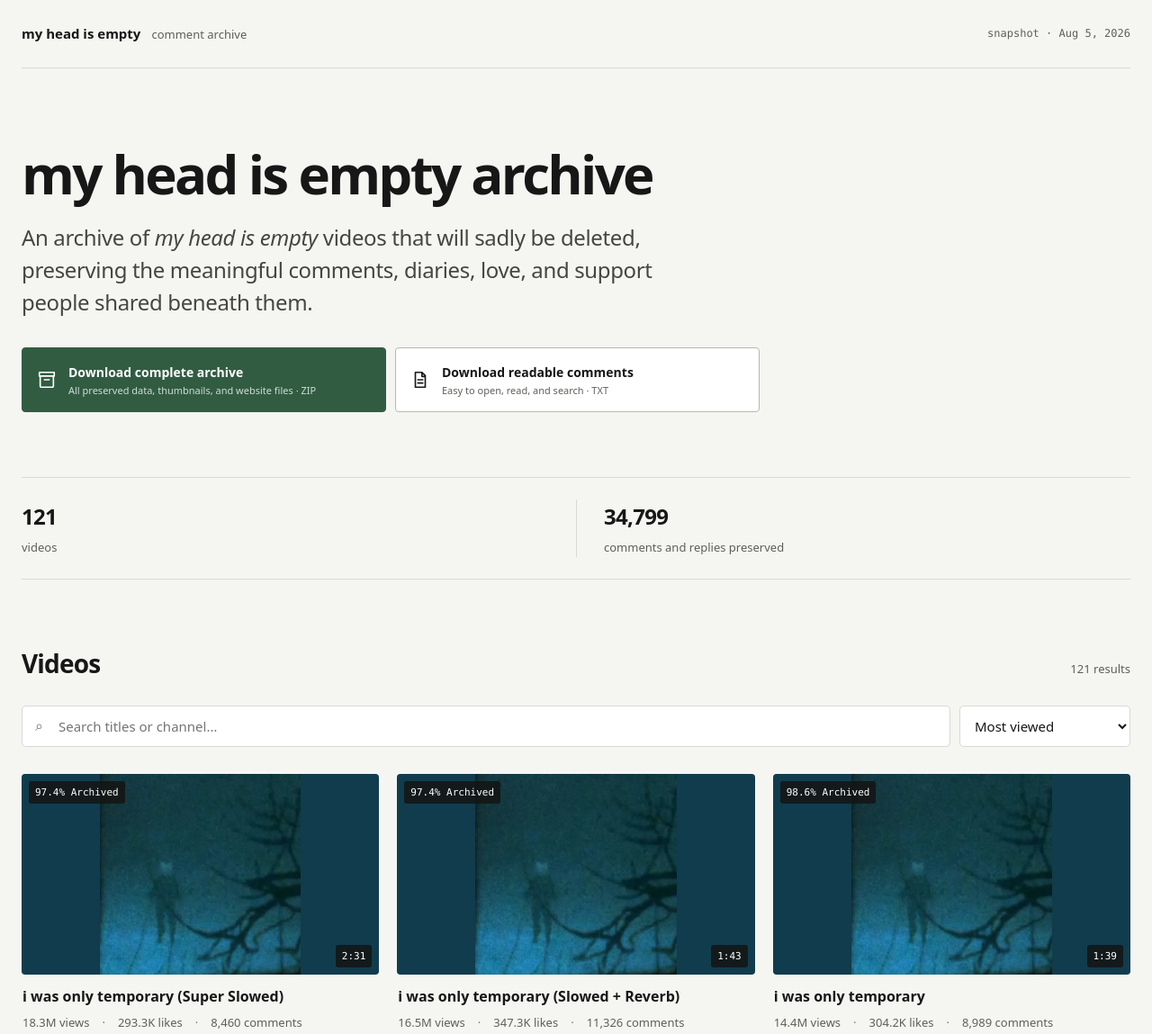
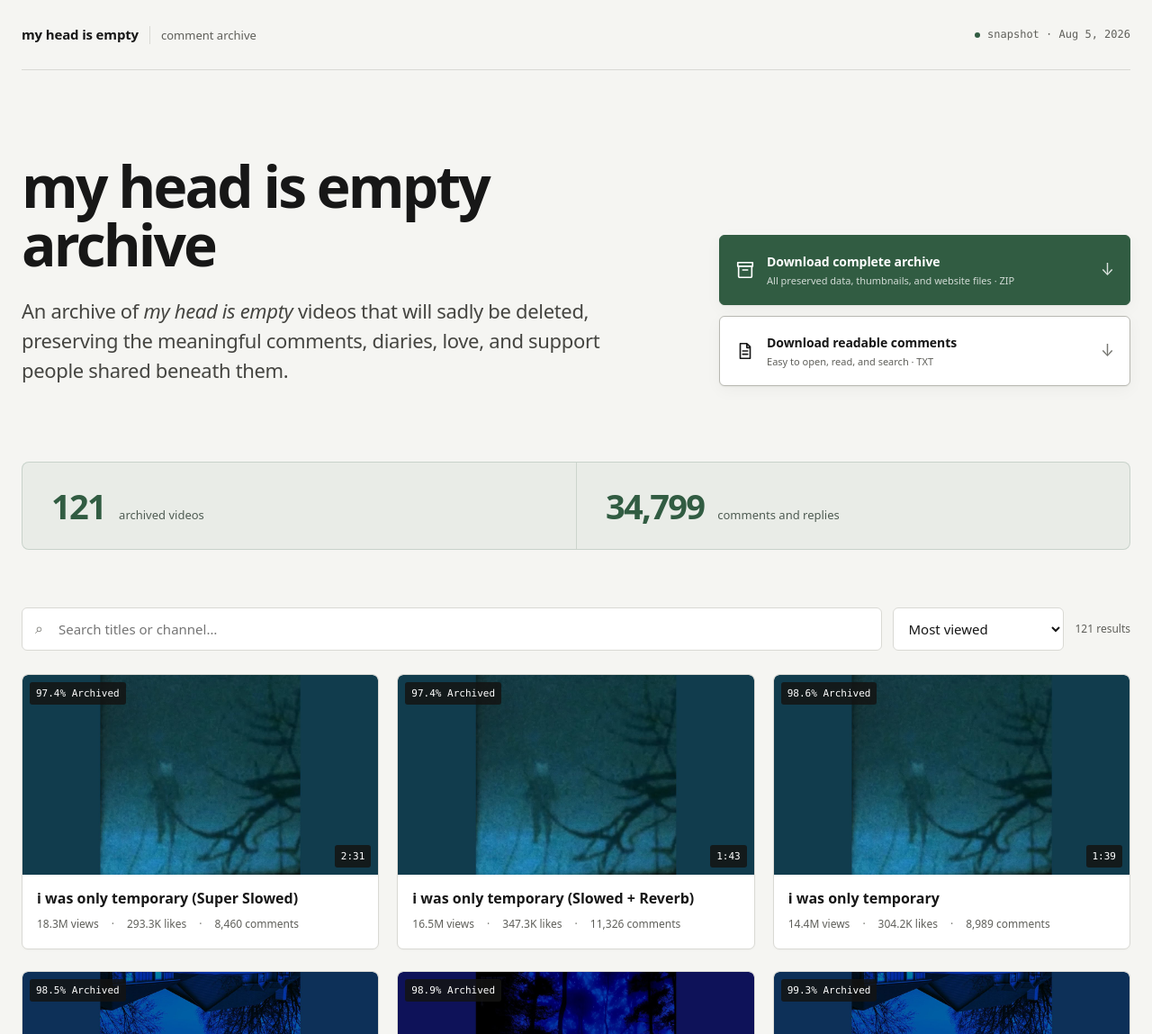
Before and after one commit to c0ntrix/my-head-is-empty-comment-archive, a website: page docs/index.html in a window 1280 px wide. Shown: the top 1149 px of the page at 90% size. Drawn offline with Linux system fonts and the light colour scheme.

Commit message:
design revision

```diff
--- a/docs/app.js
+++ b/docs/app.js
@@ -31,8 +31,10 @@ function renderIndex() {
   const page = element("div");
   page.innerHTML = `
     <section class="hero">
-      <h1>my head is empty archive</h1>
-      <p class="hero-note">An archive of <em>my head is empty</em> videos that will sadly be deleted, preserving the meaningful comments, diaries, love, and support people shared beneath them.</p>
+      <div class="hero-copy">
+        <h1>my head is empty archive</h1>
+        <p class="hero-note">An archive of <em>my head is empty</em> videos that will sadly be deleted, preserving the meaningful comments, diaries, love, and support people shared beneath them.</p>
+      </div>
       <div class="archive-downloads" aria-label="Archive downloads">
         <a class="download-option download-option-primary" href="https://github.com/c0ntrix/my-head-is-empty-comment-archive/archive/refs/heads/main.zip" aria-label="Download the complete archive as a ZIP file">
           <svg viewBox="0 0 24 24" aria-hidden="true"><path d="M4 7.5h16v12.25A1.25 1.25 0 0 1 18.75 21H5.25A1.25 1.25 0 0 1 4 19.75V7.5ZM3 3h18v4.5H3V3Zm6 9h6"/></svg>
@@ -45,17 +47,14 @@ function renderIndex() {
       </div>
     </section>
     <section class="archive-stats" aria-label="Archive totals">
-      ${stat(archiveIndex.totals.videos, "videos")}
-      ${stat(archiveIndex.totals.comments, "comments and replies preserved")}
+      ${stat(archiveIndex.totals.videos, "archived videos")}
+      ${stat(archiveIndex.totals.comments, "comments and replies")}
     </section>
-    <section class="catalogue">
-      <div class="section-head">
-        <div><h2>Videos</h2></div>
-        <span class="result-count" id="result-count"></span>
-      </div>
+    <section class="catalogue" aria-label="Archived videos">
       <div class="controls">
         <label class="search-wrap"><span class="visually-hidden">Search videos</span><input id="video-search" type="search" placeholder="Search titles or channel…" autocomplete="off"></label>
         <label><span class="visually-hidden">Sort videos</span><select id="video-sort"><option value="source">Original order</option><option value="title">Title A–Z</option><option value="views" selected>Most viewed</option><option value="comments">Most comments</option><option value="newest">Newest video</option></select></label>
+        <span class="result-count" id="result-count" aria-live="polite"></span>
       </div>
       <div class="video-grid" id="video-grid"></div>
     </section>`;
--- a/docs/styles.css
+++ b/docs/styles.css
@@ -7,6 +7,9 @@
   --border: #d9d9d4;
   --border-dark: #b8b8b1;
   --accent: #315c42;
+  --accent-dark: #284d36;
+  --surface-muted: #efefe9;
+  --shadow-sm: 0 1px 2px rgba(24, 31, 26, .05), 0 5px 18px rgba(24, 31, 26, .04);
   --sans: system-ui, -apple-system, BlinkMacSystemFont, "Segoe UI", sans-serif;
   --mono: "SFMono-Regular", Consolas, "Liberation Mono", monospace;
 }
@@ -49,7 +52,7 @@ footer {
   display: flex;
   align-items: center;
   justify-content: space-between;
-  min-height: 76px;
+  min-height: 78px;
   border-bottom: 1px solid var(--border);
 }
 
@@ -59,13 +62,17 @@ footer {
   align-items: baseline;
   font-size: 15px;
   font-weight: 650;
+  letter-spacing: -.01em;
   text-decoration: none;
 }
 
 .brand-secondary {
+  padding-left: 12px;
+  border-left: 1px solid var(--border);
   color: var(--secondary);
   font-size: 13px;
   font-weight: 400;
+  letter-spacing: 0;
 }
 
 .snapshot-label,
@@ -76,53 +83,89 @@ footer {
   font-size: 12px;
 }
 
+.snapshot-label {
+  display: flex;
+  gap: 8px;
+  align-items: center;
+}
+
+.snapshot-label::before {
+  width: 6px;
+  height: 6px;
+  border-radius: 50%;
+  background: var(--accent);
+  content: "";
+}
+
 main { min-height: 72vh; }
 h1, h2, h3, p { overflow-wrap: anywhere; }
 
 .hero {
-  max-width: 820px;
-  padding: 86px 0 72px;
+  display: grid;
+  grid-template-columns: minmax(0, 1.2fr) minmax(340px, .8fr);
+  gap: clamp(56px, 7vw, 104px);
+  align-items: end;
+  padding: 96px 0 84px;
 }
 
+.hero-copy { min-width: 0; }
+
 .hero h1 {
-  margin: 0 0 22px;
-  font-size: clamp(36px, 5vw, 60px);
-  font-weight: 560;
+  max-width: 760px;
+  margin: 0 0 24px;
+  font-size: clamp(40px, 5vw, 64px);
+  font-weight: 570;
   letter-spacing: -.045em;
-  line-height: 1.04;
+  line-height: 1.02;
 }
 
 .hero-note {
-  max-width: 740px;
+  max-width: 720px;
   margin: 0;
   color: #454541;
-  font-size: clamp(18px, 2.2vw, 24px);
+  font-size: clamp(18px, 2vw, 22px);
   letter-spacing: -.015em;
-  line-height: 1.5;
+  line-height: 1.52;
 }
 
 .hero-note em { font-style: italic; }
 
 .archive-downloads {
   display: grid;
-  grid-template-columns: repeat(2, minmax(0, 1fr));
-  gap: 10px;
-  margin-top: 32px;
+  grid-template-columns: 1fr;
+  gap: 12px;
+  min-width: 0;
 }
 
 .download-option {
   display: inline-flex;
   gap: 13px;
   align-items: center;
-  min-height: 72px;
-  padding: 13px 16px;
+  min-width: 0;
+  min-height: 78px;
+  padding: 15px 46px 15px 17px;
   border: 1px solid var(--border-dark);
-  border-radius: 4px;
+  border-radius: 6px;
   background: var(--surface);
+  box-shadow: var(--shadow-sm);
+  position: relative;
   text-decoration: none;
+  transition: border-color .16s ease, box-shadow .16s ease, transform .16s ease;
 }
 
-.download-option:hover { border-color: var(--text); }
+.download-option::after {
+  position: absolute;
+  right: 17px;
+  color: var(--quiet);
+  content: "↓";
+  font-size: 18px;
+}
+
+.download-option:hover {
+  border-color: var(--text);
+  box-shadow: 0 2px 4px rgba(24, 31, 26, .07), 0 9px 24px rgba(24, 31, 26, .06);
+  transform: translateY(-1px);
+}
 
 .download-option-primary {
   border-color: var(--accent);
@@ -131,9 +174,11 @@ h1, h2, h3, p { overflow-wrap: anywhere; }
 }
 
 .download-option-primary:hover {
-  border-color: #284d36;
-  background: #284d36;
+  border-color: var(--accent-dark);
+  background: var(--accent-dark);
 }
+
+.download-option-primary::after { color: rgba(255, 255, 255, .82); }
 
 .download-option svg {
   flex: 0 0 auto;
@@ -150,9 +195,12 @@ h1, h2, h3, p { overflow-wrap: anywhere; }
 .download-option strong,
 .download-option small { display: block; }
 
+.download-option span { min-width: 0; }
+
 .download-option strong {
   font-size: 14px;
   font-weight: 620;
+  letter-spacing: -.005em;
 }
 
 .download-option small {
@@ -167,54 +215,60 @@ h1, h2, h3, p { overflow-wrap: anywhere; }
 .archive-stats {
   display: grid;
   grid-template-columns: repeat(2, 1fr);
-  padding: 24px 0;
-  border-top: 1px solid var(--border);
-  border-bottom: 1px solid var(--border);
+  overflow: hidden;
+  border: 1px solid rgba(49, 92, 66, .18);
+  border-radius: 8px;
+  background: rgba(49, 92, 66, .055);
 }
 
 .stat + .stat {
-  padding-left: 30px;
-  border-left: 1px solid var(--border);
+  border-left: 1px solid rgba(49, 92, 66, .16);
+}
+
+.stat {
+  display: flex;
+  gap: 15px;
+  align-items: baseline;
+  padding: 29px 32px 28px;
 }
 
 .stat strong {
   display: block;
-  margin-bottom: 2px;
-  font-size: 24px;
-  font-weight: 550;
-  letter-spacing: -.03em;
+  color: var(--accent);
+  font-size: 38px;
+  font-variant-numeric: tabular-nums;
+  font-weight: 590;
+  letter-spacing: -.045em;
+  line-height: 1;
 }
 
-.stat span { color: var(--secondary); font-size: 13px; }
-
-.catalogue { padding: 72px 0 110px; }
-
-.section-head {
-  display: flex;
-  gap: 24px;
-  align-items: baseline;
-  justify-content: space-between;
-  margin-bottom: 24px;
+.stat span {
+  color: #4f5c53;
+  font-size: 13px;
 }
 
-.section-head h2,
+.catalogue { padding: 64px 0 116px; }
+
 .comments-heading h2 {
   margin: 0;
-  font-size: 28px;
+  font-size: 30px;
   font-weight: 560;
   letter-spacing: -.03em;
 }
 
 .result-count {
+  align-self: center;
+  justify-self: end;
   color: var(--secondary);
-  font-size: 13px;
+  font-size: 12px;
+  white-space: nowrap;
 }
 
 .controls {
   display: grid;
-  grid-template-columns: minmax(0, 1fr) 190px;
-  gap: 10px;
-  margin-bottom: 30px;
+  grid-template-columns: minmax(0, 1fr) 190px auto;
+  gap: 12px;
+  margin-bottom: 26px;
 }
 
 .search-wrap { position: relative; }
@@ -231,13 +285,14 @@ h1, h2, h3, p { overflow-wrap: anywhere; }
 input,
 select {
   width: 100%;
-  height: 46px;
+  height: 48px;
   border: 1px solid var(--border);
-  border-radius: 5px;
+  border-radius: 6px;
   outline: 0;
   background: var(--surface);
   color: var(--text);
   font-size: 15px;
+  transition: border-color .15s ease, box-shadow .15s ease;
 }
 
 input { padding: 0 14px 0 40px; }
@@ -250,22 +305,38 @@ a:focus-visible {
   border-color: var(--border-dark);
   outline: 2px solid rgba(49, 92, 66, .22);
   outline-offset: 1px;
+  box-shadow: 0 0 0 3px rgba(49, 92, 66, .07);
 }
 
 .video-grid {
   display: grid;
   grid-template-columns: repeat(3, minmax(0, 1fr));
-  gap: 42px 20px;
+  gap: 24px 20px;
 }
 
-.video-card { min-width: 0; }
-.card-link { display: block; text-decoration: none; }
+.video-card {
+  min-width: 0;
+  overflow: hidden;
+  border: 1px solid var(--border);
+  border-radius: 7px;
+  background: var(--surface);
+  box-shadow: 0 1px 2px rgba(24, 31, 26, .03);
+  transition: border-color .17s ease, box-shadow .17s ease, transform .17s ease;
+}
+
+.video-card:hover {
+  border-color: var(--border-dark);
+  box-shadow: var(--shadow-sm);
+  transform: translateY(-2px);
+}
+
+.card-link { display: block; height: 100%; text-decoration: none; }
 
 .thumbnail-wrap {
   position: relative;
   overflow: hidden;
   aspect-ratio: 16 / 9;
-  border-radius: 4px;
+  border-radius: 6px;
   background: #e7e7e2;
 }
 
@@ -275,6 +346,8 @@ a:focus-visible {
   object-fit: cover;
   transition: opacity .18s ease;
 }
+
+.video-card .thumbnail-wrap { border-radius: 6px 6px 0 0; }
 
 .card-link:hover .thumbnail { opacity: .9; }
 
@@ -293,13 +366,13 @@ a:focus-visible {
 .status-pill { top: 8px; left: 8px; text-transform: capitalize; }
 .status-pill.complete { background: var(--accent); }
 
-.card-copy { padding: 13px 1px 0; }
+.card-copy { padding: 15px 16px 17px; }
 
 .card-copy h3 {
-  margin: 0 0 7px;
+  margin: 0 0 9px;
   font-size: 16px;
   font-weight: 590;
-  line-height: 1.4;
+  line-height: 1.38;
 }
 
 .card-meta {
@@ -307,7 +380,7 @@ a:focus-visible {
   flex-wrap: wrap;
   gap: 5px 14px;
   color: var(--secondary);
-  font-size: 13px;
+  font-size: 12px;
 }
 
 .card-meta span + span::before {
@@ -585,13 +658,19 @@ a.author:hover { text-decoration: underline; }
 footer {
   display: flex;
   justify-content: space-between;
-  padding: 28px 0 40px;
+  padding: 30px 0 44px;
   border-top: 1px solid var(--border);
   color: var(--quiet);
   font-size: 12px;
 }
 
 @media (max-width: 900px) {
+  .hero {
+    grid-template-columns: 1fr;
+    gap: 36px;
+    align-items: start;
+  }
+  .archive-downloads { grid-template-columns: repeat(2, minmax(0, 1fr)); }
   .video-grid { grid-template-columns: repeat(2, minmax(0, 1fr)); }
   .video-hero { grid-template-columns: 1fr; }
   .video-hero .thumbnail-wrap { position: relative; top: auto; }
@@ -601,12 +680,15 @@ footer {
   .site-header, main, footer { width: calc(100% - 28px); }
   .snapshot-label { display: none; }
   .brand { display: block; }
-  .brand-secondary { display: block; margin-top: 1px; }
-  .hero { padding: 62px 0 52px; }
+  .brand-secondary { display: block; margin-top: 1px; padding-left: 0; border-left: 0; }
+  .hero { gap: 30px; padding: 62px 0 56px; }
+  .hero h1 { font-size: 38px; line-height: 1.04; }
   .archive-downloads { grid-template-columns: 1fr; }
-  .archive-stats { grid-template-columns: 1fr; gap: 14px; }
-  .stat + .stat { padding-top: 14px; padding-left: 0; border-top: 1px solid var(--border); border-left: 0; }
+  .archive-stats { grid-template-columns: 1fr; }
+  .stat { padding: 23px 20px; }
+  .stat + .stat { border-top: 1px solid rgba(49, 92, 66, .16); border-left: 0; }
   .controls { grid-template-columns: 1fr; }
+  .result-count { justify-self: start; }
   .video-grid { grid-template-columns: 1fr; }
   .comments-section { margin-top: 68px; }
   footer { display: block; }
@@ -614,4 +696,6 @@ footer {
 
 @media (prefers-reduced-motion: reduce) {
   *, *::before, *::after { scroll-behavior: auto !important; transition: none !important; }
+  .download-option:hover,
+  .video-card:hover { transform: none; }
 }
```
